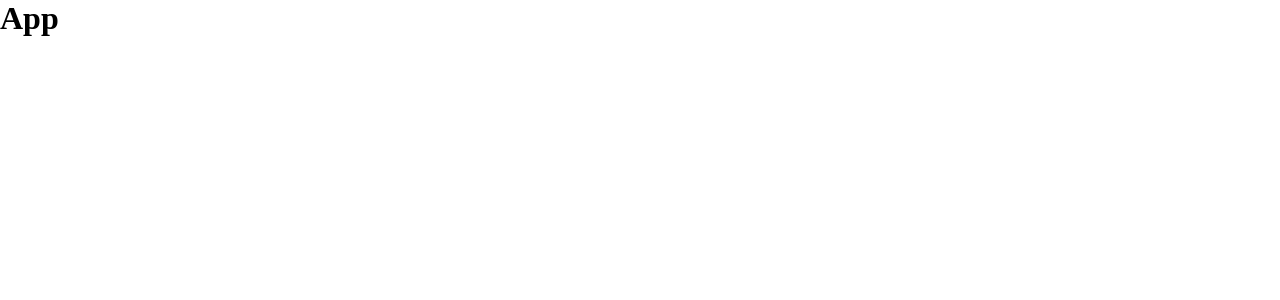
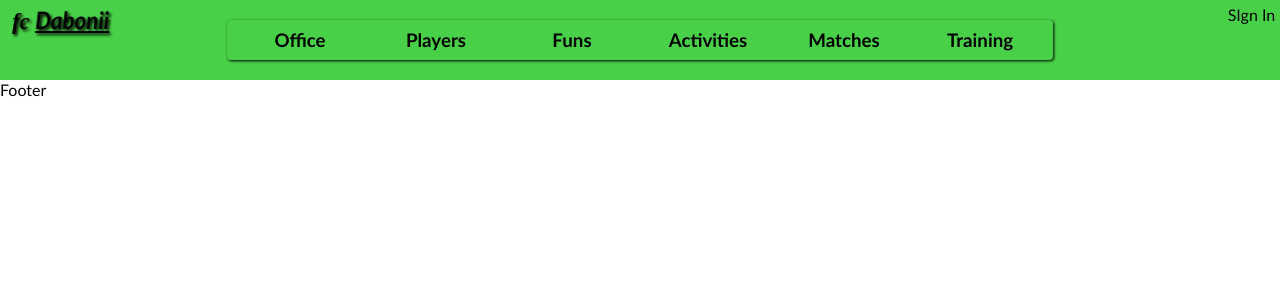
Before and after one commit to The-Boyo/Dabonii-fc, a React (Create React App) app: page / in a window 1280 px wide. Shown: the top 300 px of the page. Built offline with nearby package versions, Linux system fonts and the light colour scheme.

Commit message:
Added a header component

```diff
--- a/src/components/App.css
+++ b/src/components/App.css
@@ -2,8 +2,15 @@
 	margin: 0;
 	padding: 0;
 	box-sizing: border-box;
+	font-family:
+		"Trebuchet MS", "Lucida Sans Unicode", "Lucida Grande", "Lucida Sans",
+		Arial, sans-serif;
 }
 
 body {
 	height: 1000px;
 }
+
+:root {
+	--dabonii-green: rgb(72, 209, 72);
+}
--- a/src/components/App.js
+++ b/src/components/App.js
@@ -1,6 +1,8 @@
 import { useEffect } from "react";
 
 import "./App.css";
+import Header from "./header/Header";
+import Footer from "./footer/Footer";
 
 const App = () => {
 	useEffect(() => {
@@ -13,7 +15,12 @@ const App = () => {
 		return () => window.removeEventListener("scroll", handleBodyScroll);
 	});
 
-	return <h1>App</h1>;
+	return (
+		<div className="container">
+			<Header />
+			<Footer />
+		</div>
+	);
 };
 
 export default App;
--- /dev/null
+++ b/src/components/footer/Footer.jsx
@@ -0,0 +1,5 @@
+const Footer = () => {
+	return <div>Footer</div>;
+};
+
+export default Footer;
--- /dev/null
+++ b/src/components/header/Header.css
@@ -0,0 +1,49 @@
+.header {
+	display: grid;
+	grid-template-columns: 2fr 8fr 2fr;
+	height: 80px;
+	grid-gap: 1em;
+	padding: 0.3em;
+	background: var(--dabonii-green);
+}
+
+.header_logo {
+	font-style: italic;
+	font-family: cursive;
+	text-shadow: 2px 2px 3px;
+	animation: move_logo 3s infinite linear;
+}
+
+.header_logo > span {
+	text-decoration: underline;
+	/* animation: move_logo 3s infinite linear; */
+}
+
+@keyframes move_logo {
+	0% {
+		transform: rotateY(0);
+	}
+
+	50% {
+		transform: rotateY(80deg);
+	}
+	100% {
+		transform: rotateY(0);
+	}
+}
+
+.nav-bar {
+	display: grid;
+	grid-template-columns: repeat(6, 2fr);
+	align-self: center;
+	box-shadow: 1px 1px 3px;
+	height: 40px;
+	place-items: center;
+	padding: 0 0.3em;
+	border-radius: 4px;
+}
+
+.auth {
+	justify-self: end;
+	/* margin-right: 0.5em; */
+}
--- /dev/null
+++ b/src/components/header/Header.jsx
@@ -0,0 +1,28 @@
+import "./Header.css";
+
+const Header = () => {
+	return (
+		<header className="header">
+			<div>
+				<h2 className="header_logo">
+					fc <span>Dabonii</span>
+				</h2>
+			</div>
+			<div className="nav-bar">
+				<h3>Office</h3>
+				<h3>Players</h3>
+				<h3>Funs</h3>
+				<h3>Activities</h3>
+				<h3>Matches</h3>
+				<h3>Training</h3>
+			</div>
+			<div className="auth">
+				<div>
+					<p>SIgn In</p>
+				</div>
+			</div>
+		</header>
+	);
+};
+
+export default Header;
```
